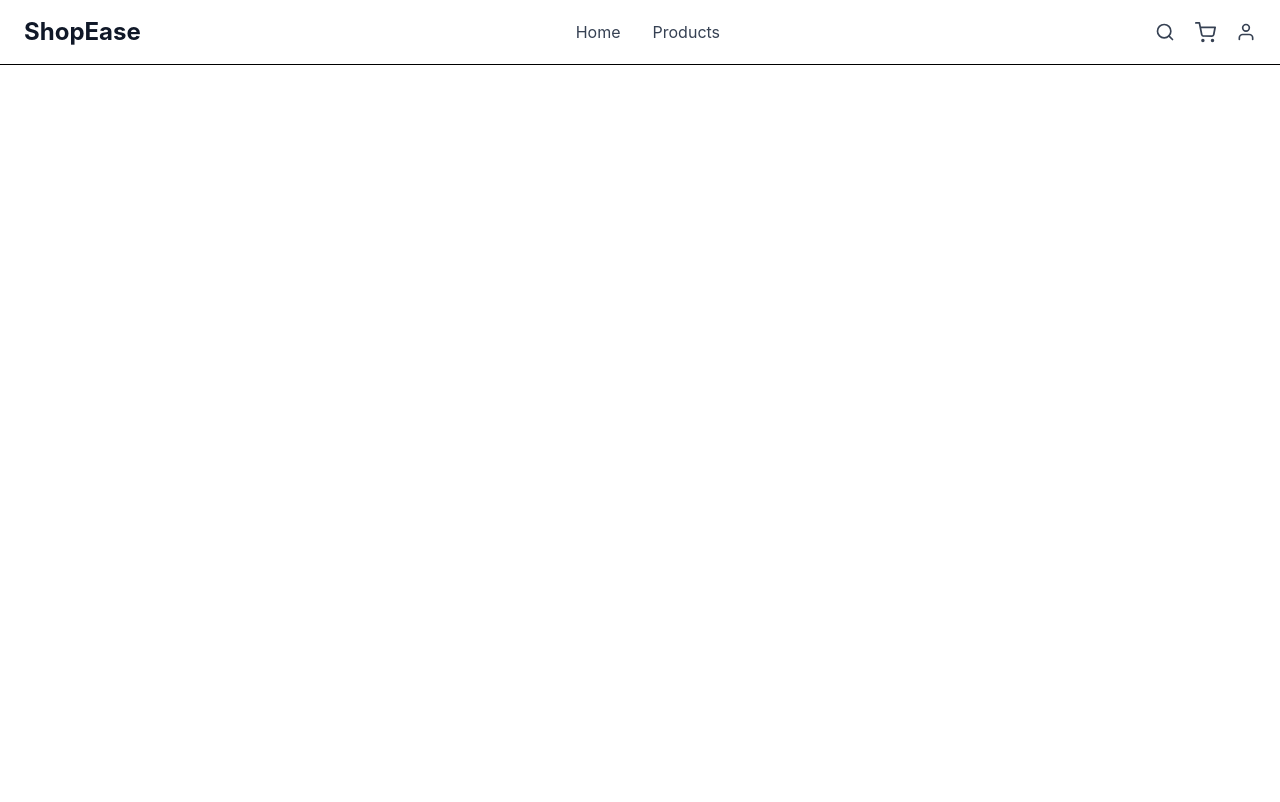
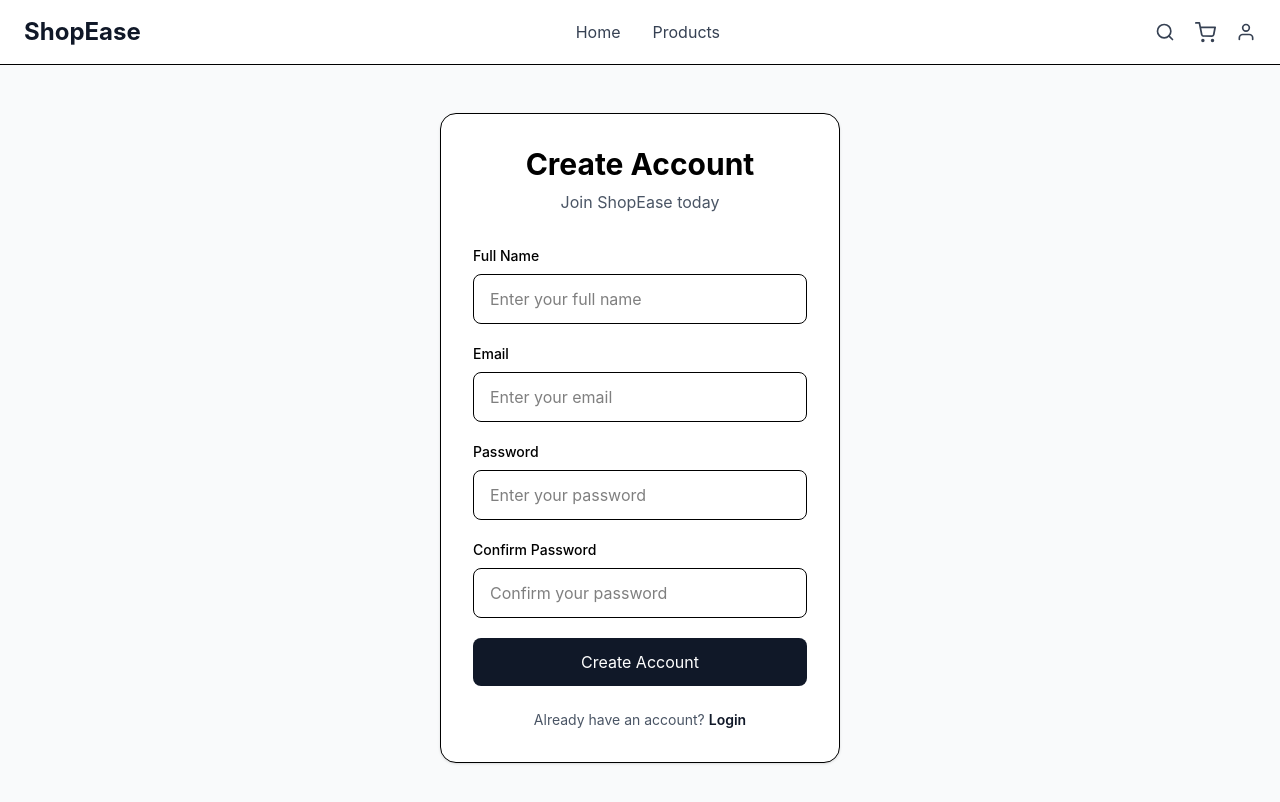
Before and after one commit to pathumnimsara/ecommerce-web, a React (Vite) app: page /register in a window 1280 px wide. Shown: the top 802 px of the page. Built offline with nearby package versions, Linux system fonts and the light colour scheme.

Commit message:
Add user registration page

```diff
--- a/src/App.jsx
+++ b/src/App.jsx
@@ -2,6 +2,7 @@
 import { BrowserRouter, Routes, Route } from "react-router-dom";
 import Navbar from "./components/Navbar";
 import Checkout from "./pages/Checkout";
+import Register from "./pages/Register";
 
 import Home from "./pages/Home";
 import Products from "./pages/Products";
@@ -24,6 +25,7 @@ function App() {
           <Route path="/cart" element={<Cart />} />
           <Route path="/login" element={<Login />} />
           <Route path="/checkout" element={<Checkout />} />
+          <Route path="/register" element={<Register />} />
 
         </Routes>
       </BrowserRouter>
--- /dev/null
+++ b/src/pages/Register.jsx
@@ -0,0 +1,163 @@
+import { useState } from "react";
+import { Link } from "react-router-dom";
+
+function Register() {
+  const [formData, setFormData] = useState({
+    name: "",
+    email: "",
+    password: "",
+    confirmPassword: "",
+  });
+
+  const [error, setError] = useState("");
+
+  const handleChange = (e) => {
+    setFormData({
+      ...formData,
+      [e.target.name]: e.target.value,
+    });
+  };
+
+  const handleSubmit = (e) => {
+    e.preventDefault();
+
+    if (
+      !formData.name ||
+      !formData.email ||
+      !formData.password ||
+      !formData.confirmPassword
+    ) {
+      setError("Please fill in all fields.");
+      return;
+    }
+
+    if (formData.password !== formData.confirmPassword) {
+      setError("Passwords do not match.");
+      return;
+    }
+
+    setError("");
+    alert("Account created successfully!");
+  };
+
+  return (
+    <main className="min-h-[calc(100vh-80px)] bg-gray-50 flex items-center justify-center py-12">
+      <div className="w-full max-w-md px-6">
+
+        <div className="bg-white border rounded-2xl p-8 shadow-sm">
+
+          <div className="text-center mb-8">
+            <h1 className="text-3xl font-bold">
+              Create Account
+            </h1>
+
+            <p className="text-gray-600 mt-2">
+              Join ShopEase today
+            </p>
+          </div>
+
+          {error && (
+            <div className="mb-5 bg-red-50 text-red-600 p-3 rounded-lg text-sm">
+              {error}
+            </div>
+          )}
+
+          <form onSubmit={handleSubmit} className="space-y-5">
+
+            {/* Name */}
+
+            <div>
+              <label className="block text-sm font-medium mb-2">
+                Full Name
+              </label>
+
+              <input
+                type="text"
+                name="name"
+                value={formData.name}
+                onChange={handleChange}
+                placeholder="Enter your full name"
+                className="w-full border rounded-lg px-4 py-3 focus:outline-none focus:ring-2 focus:ring-gray-300"
+              />
+            </div>
+
+            {/* Email */}
+
+            <div>
+              <label className="block text-sm font-medium mb-2">
+                Email
+              </label>
+
+              <input
+                type="email"
+                name="email"
+                value={formData.email}
+                onChange={handleChange}
+                placeholder="Enter your email"
+                className="w-full border rounded-lg px-4 py-3 focus:outline-none focus:ring-2 focus:ring-gray-300"
+              />
+            </div>
+
+            {/* Password */}
+
+            <div>
+              <label className="block text-sm font-medium mb-2">
+                Password
+              </label>
+
+              <input
+                type="password"
+                name="password"
+                value={formData.password}
+                onChange={handleChange}
+                placeholder="Enter your password"
+                className="w-full border rounded-lg px-4 py-3 focus:outline-none focus:ring-2 focus:ring-gray-300"
+              />
+            </div>
+
+            {/* Confirm Password */}
+
+            <div>
+              <label className="block text-sm font-medium mb-2">
+                Confirm Password
+              </label>
+
+              <input
+                type="password"
+                name="confirmPassword"
+                value={formData.confirmPassword}
+                onChange={handleChange}
+                placeholder="Confirm your password"
+                className="w-full border rounded-lg px-4 py-3 focus:outline-none focus:ring-2 focus:ring-gray-300"
+              />
+            </div>
+
+            {/* Register Button */}
+
+            <button
+              type="submit"
+              className="w-full bg-gray-900 text-white py-3 rounded-lg hover:bg-gray-700 transition"
+            >
+              Create Account
+            </button>
+
+          </form>
+
+          <p className="text-center text-sm text-gray-600 mt-6">
+            Already have an account?{" "}
+            <Link
+              to="/login"
+              className="font-semibold text-gray-900 hover:underline"
+            >
+              Login
+            </Link>
+          </p>
+
+        </div>
+
+      </div>
+    </main>
+  );
+}
+
+export default Register;
```
